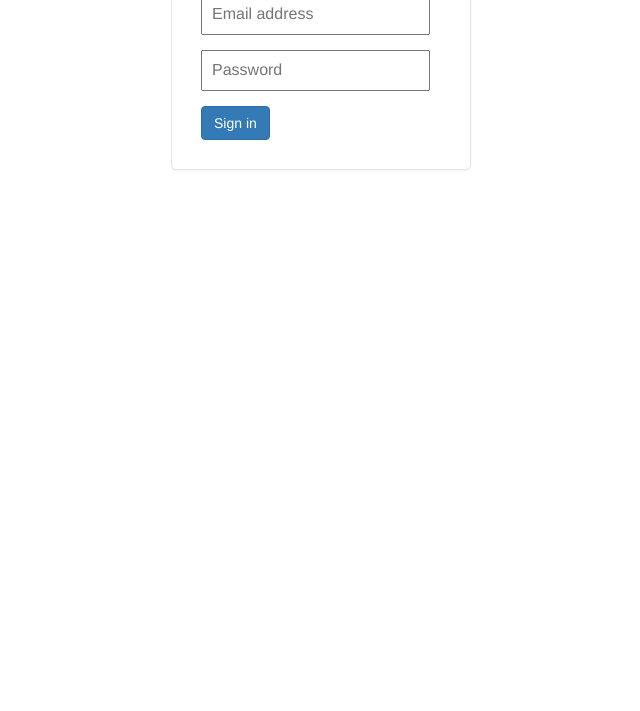
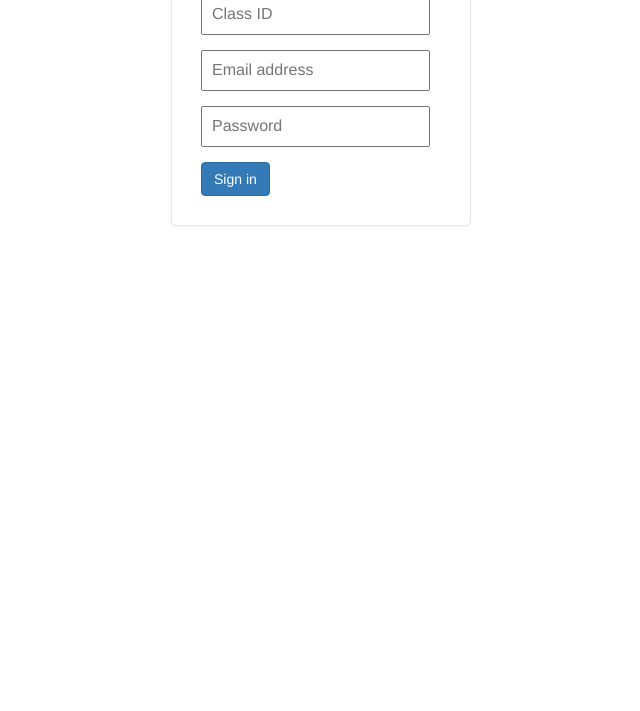
Before and after one commit to mcevanguard/MCE, a plain HTML site: page partials/Login.html in a window 1280 px wide. Shown: the part 89-800 px from the top of the page, without its empty margins (319-959 px from the left). Drawn offline with Linux system fonts and the light colour scheme.

Commit message:
Added ClassId Field

```diff
--- a/partials/Login.html
+++ b/partials/Login.html
@@ -26,6 +26,7 @@
 
       <form class="form-signin">
         <h2 class="form-signin-heading">Please sign in</h2>
+        <input type ="text" class= "input-block-level" placeholder="Class ID">
         <input type="text" class="input-block-level" placeholder="Email address">
         <input type="password" class="input-block-level" placeholder="Password">
         <button class="btn btn-large btn-primary" type="submit">Sign in</button>
```
